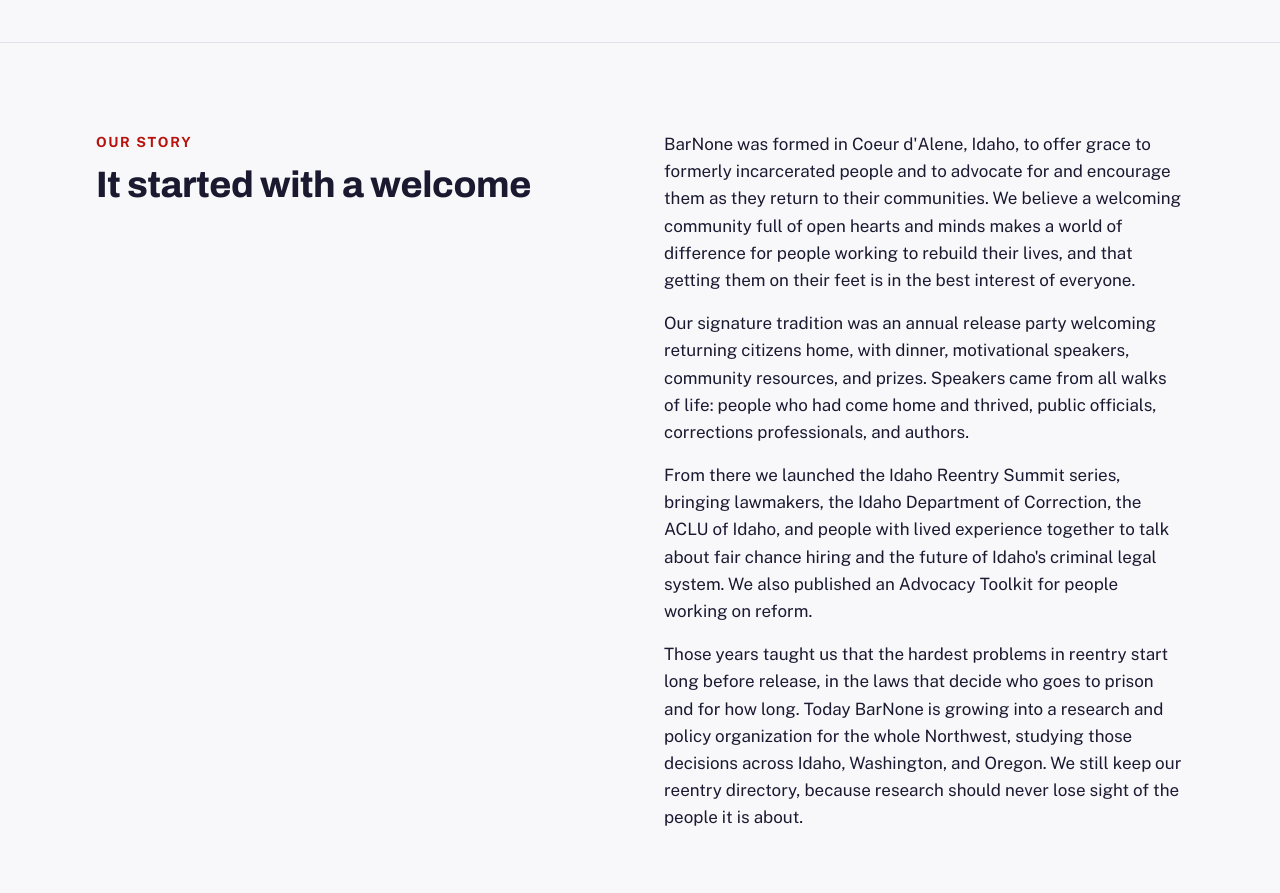
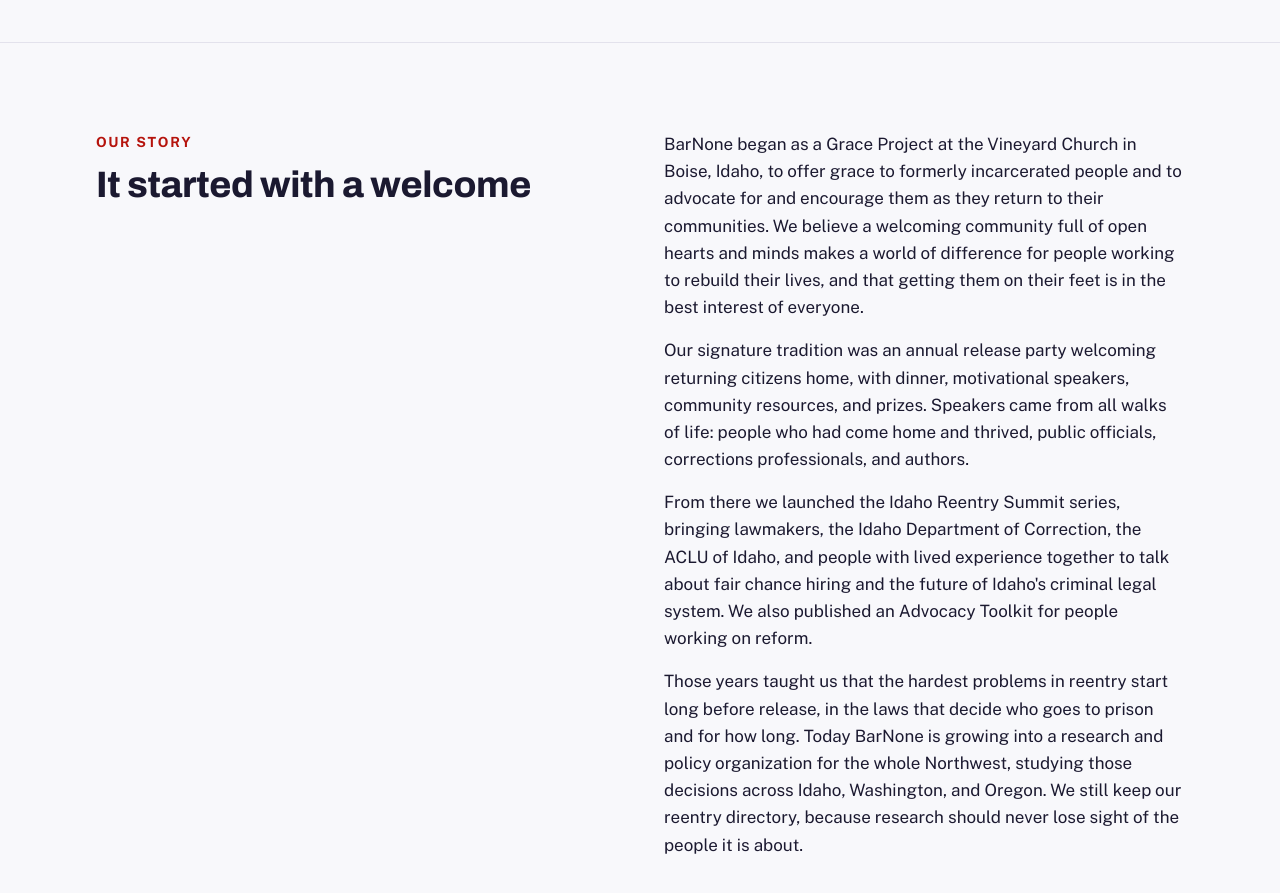
Before and after one commit to davidmorganlund-oss/barnone, a plain HTML site: page about.html in a window 1280 px wide. Shown: the part 840-1733 px from the top of the page. Drawn offline with nearby package versions, Linux system fonts and the light colour scheme.

Commit message:
Add files via upload

```diff
--- a/about.html
+++ b/about.html
@@ -37,7 +37,7 @@
 <section class="section"><div class="wrap split">
   <div class="section-head" style="margin:0"><p class="eyebrow">Our story</p><h2>It started with a welcome</h2></div>
   <div class="prose">
-    <p>BarNone was formed in Coeur d'Alene, Idaho, to offer grace to formerly incarcerated people and to advocate for and encourage them as they return to their communities. We believe a welcoming community full of open hearts and minds makes a world of difference for people working to rebuild their lives, and that getting them on their feet is in the best interest of everyone.</p>
+    <p>BarNone began as a Grace Project at the Vineyard Church in Boise, Idaho, to offer grace to formerly incarcerated people and to advocate for and encourage them as they return to their communities. We believe a welcoming community full of open hearts and minds makes a world of difference for people working to rebuild their lives, and that getting them on their feet is in the best interest of everyone.</p>
     <p>Our signature tradition was an annual release party welcoming returning citizens home, with dinner, motivational speakers, community resources, and prizes. Speakers came from all walks of life: people who had come home and thrived, public officials, corrections professionals, and authors.</p>
     <p>From there we launched the Idaho Reentry Summit series, bringing lawmakers, the Idaho Department of Correction, the ACLU of Idaho, and people with lived experience together to talk about fair chance hiring and the future of Idaho's criminal legal system. We also published an Advocacy Toolkit for people working on reform.</p>
     <p>Those years taught us that the hardest problems in reentry start long before release, in the laws that decide who goes to prison and for how long. Today BarNone is growing into a research and policy organization for the whole Northwest, studying those decisions across Idaho, Washington, and Oregon. We still keep our reentry directory, because research should never lose sight of the people it is about.</p>
```
